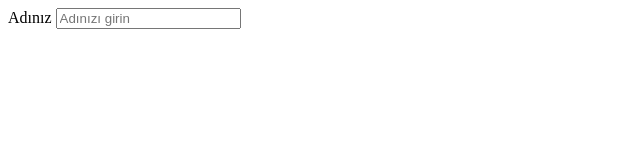
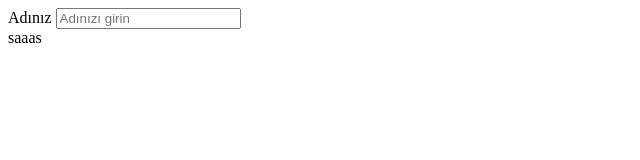
Before and after one commit to yasinngeyik/pokemon-api, a plain HTML site: page index.html in a window 1280 px wide. Shown: the full height of the page, 0-640 px from the left. Drawn offline with Linux system fonts and the light colour scheme.

Commit message:
first commit

```diff
--- a/index.html
+++ b/index.html
@@ -13,7 +13,7 @@
         <input type="text" id="name" placeholder="Adınızı girin"
           class="px-4 py-2 border border-gray-300 rounded-lg shadow-sm focus:outline-none focus:ring-2 focus:ring-indigo-500 transition"/>
       </div>
-
+      saaas
 
     <script src="app.js"></script>
   </body>
```
